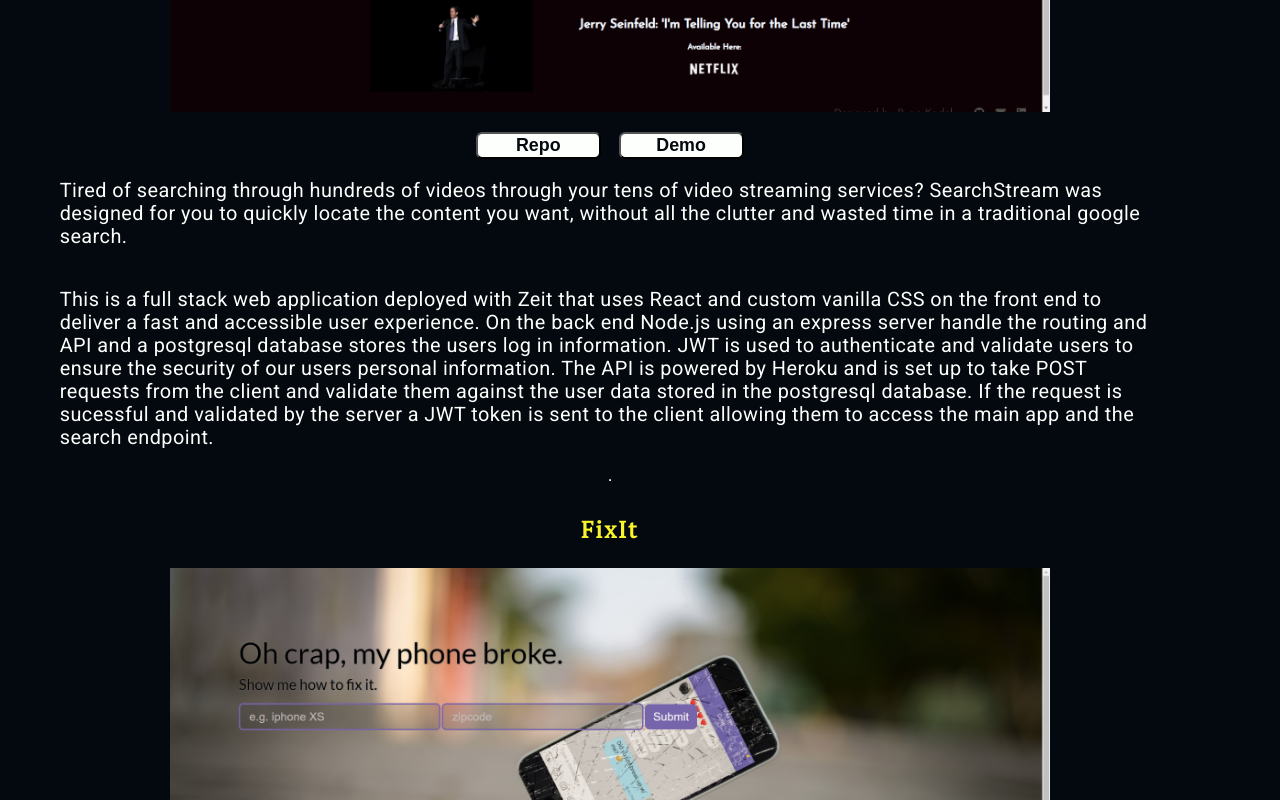
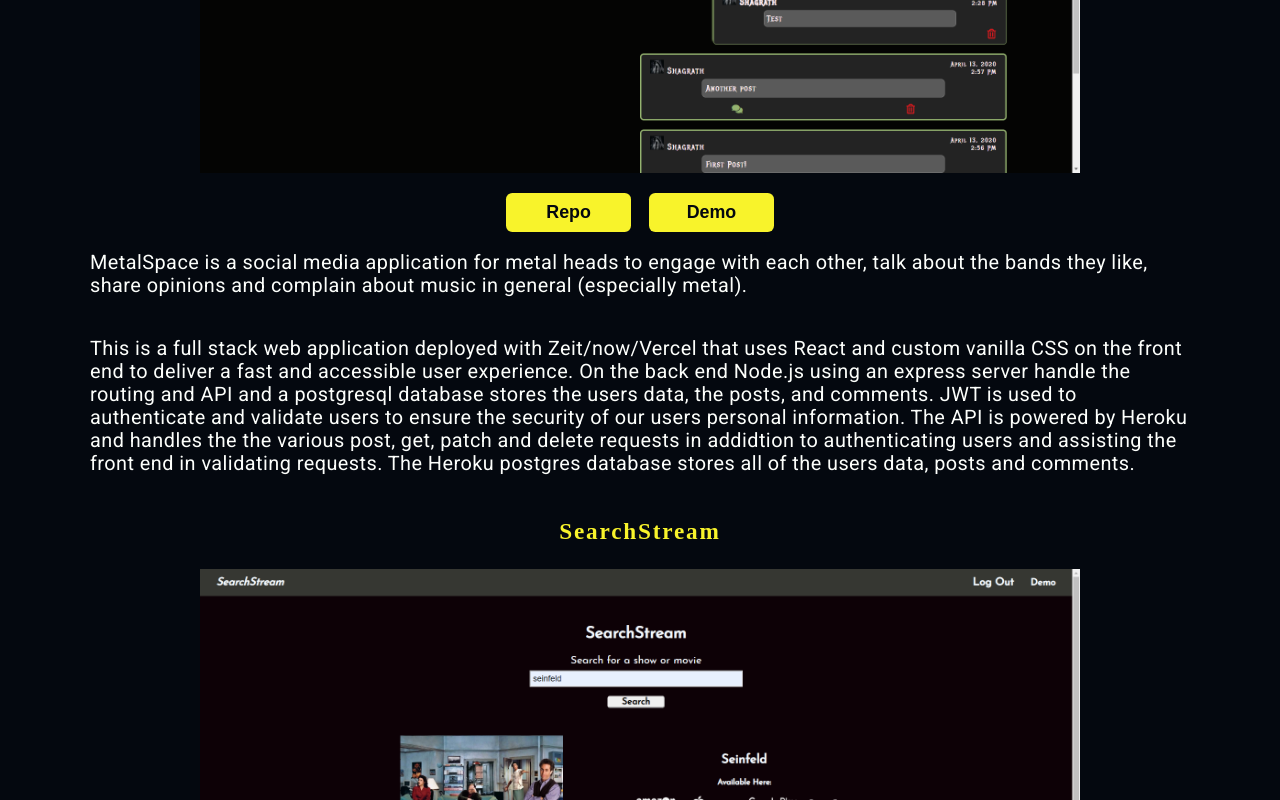
Before and after one commit to r-kadel/portfolio-v2, a React (Create React App) app: page /projects in a window 1280 px wide. Shown: the part 520-1320 px from the top of the page. Built offline with nearby package versions, Linux system fonts and the light colour scheme.

Commit message:
updated projects

```diff
--- a/public/index.html
+++ b/public/index.html
@@ -2,14 +2,21 @@
 <html lang="en">
   <head>
     <meta charset="utf-8" />
-    <script src="https://kit.fontawesome.com/3b218686fb.js" crossorigin="anonymous"></script>
+    <script
+      src="https://kit.fontawesome.com/3b218686fb.js"
+      crossorigin="anonymous"
+    ></script>
     <meta name="viewport" content="width=device-width, initial-scale=1" />
     <meta name="theme-color" content="#000000" />
-    <link rel="apple-touch-icon" sizes="180x180" href="/apple-touch-icon.png">
-    <link rel="icon" type="image/png" sizes="32x32" href="/favicon-32x32.png">
-    <link rel="icon" type="image/png" sizes="16x16" href="/favicon-16x16.png">
+    <meta name="description" content="Ryan Kadel - Full Stack Developer" />
+    <link rel="apple-touch-icon" sizes="180x180" href="/apple-touch-icon.png" />
+    <link rel="icon" type="image/png" sizes="32x32" href="/favicon-32x32.png" />
+    <link rel="icon" type="image/png" sizes="16x16" href="/favicon-16x16.png" />
     <link rel="manifest" href="%PUBLIC_URL%/manifest.json" />
-    <link href="https://fonts.googleapis.com/css?family=PT+Serif|Roboto&display=swap" rel="stylesheet">
+    <link
+      href="https://fonts.googleapis.com/css2?family=Roboto&display=swap"
+      rel="stylesheet"
+    />
     <title>Ryan Kadel - Web Developer</title>
   </head>
   <body>
--- a/src/Components/App/App.js
+++ b/src/Components/App/App.js
@@ -11,7 +11,6 @@
   return (
     <div className="app">
       <Header />
-
       <Switch>
         <Route exact path="/">
           <Landing />
--- a/src/Components/Header/Header.css
+++ b/src/Components/Header/Header.css
@@ -1,6 +1,6 @@
 .navbar {
-  position: fixed;
-  top:0;
+  /* position: fixed; */
+  /* top:0; */
   margin-top: 0;
   height: 3.25em;
   width: 100%;
@@ -16,9 +16,16 @@
 
 .nav-li {
   display: inline;
-  padding-right: 2em;
+  padding-right: .8em;
 }
 
 .nav-li > a:hover {
-  color: #F71735;;
+  color: #F71735;
+  border-bottom: 1px solid #F71735;
 }
+
+@media screen and (min-width: 400px) {
+  .nav-li {
+    padding-right: 2em;
+  }
+}
--- a/src/Components/Header/Header.js
+++ b/src/Components/Header/Header.js
@@ -1,10 +1,9 @@
 import React from 'react';
-import './Header.css'
+import './Header.css';
 import { Link } from 'react-router-dom';
 
 function Header() {
   return (
-    <div>
     <nav className="navbar">
       <span className="burger"></span>
       <ul className="nav-ul">
@@ -22,7 +21,6 @@
         </li>
       </ul>
     </nav>
-    </div>
   );
 }
 
--- a/src/Pages/About/About.css
+++ b/src/Pages/About/About.css
@@ -4,6 +4,8 @@
   align-items: center;
   justify-content: center;
   padding: 3em;
+  max-width: 1100px;
+  margin: 0 auto;
 }
 
 .tech-list {
--- a/src/Pages/Contact/Contact.css
+++ b/src/Pages/Contact/Contact.css
@@ -5,6 +5,8 @@
   justify-content: center;
   padding: 3em;
   height: 100%;
+  max-width: 1100px;
+  margin: 0 auto;
 }
 
 .contact-ul {
--- a/src/Pages/Landing/Landing.css
+++ b/src/Pages/Landing/Landing.css
@@ -4,14 +4,17 @@
   align-items: center;
   justify-content: center;
   padding: 3em;
+  max-width: 1100px;
+  margin: 0 auto;
 }
 
 .selfie {
-  max-width: 80%;
+  max-width: 300px;
   max-height: 200px;
 }
 
 .landing-ul {
+  margin-top: 2em;
   padding-left: 0;
   list-style-type: none;
   display: flex;
@@ -27,7 +30,7 @@
 
 @media screen and (min-width: 500px) {
   .selfie {
-    max-width: 80%;
+    max-width: 300px;
     max-height: 300px;
   }
 }
--- a/src/Pages/Projects/Projects.css
+++ b/src/Pages/Projects/Projects.css
@@ -5,6 +5,7 @@
   justify-content: center;
   padding: 3em;
   max-width: 1100px;
+  margin: 0 auto;
 }
 
 .project-pic {
@@ -23,15 +24,17 @@
 }
 
 .project-btn {
-  background-color: #FDFFFC;
+  background-color: #F8F32B;
   width: 100px;
   font-size: 1rem;
+  border: none;
   border-radius: .35em;
   font-weight: bold;
+  padding: .5em;
 }
 
 .project-btn:hover {
-  background-color: #F71735;
+  opacity: .5;
 }
 
 .project-btn + .project-btn{
--- a/src/Pages/Projects/Projects.js
+++ b/src/Pages/Projects/Projects.js
@@ -3,11 +3,54 @@
 import quizpic from '../../assets/quizpic.png';
 import searchstream from '../../assets/searchstream_search.png';
 import fixit from '../../assets/Fixit.png';
+import metalspace from '../../assets/home.png';
 
 function Projects() {
   return (
     <main className="content">
       <div className="projects-box">
+        <section className="project-container">
+          <h3>MetalSpace</h3>
+          <img className="project-pic" src={metalspace} alt="metalspace home" />
+          <div className="button-box">
+            <button className="project-btn">
+              <a
+                className="project-btn-link"
+                href="https://github.com/r-kadel/metalspace"
+                target="_blank"
+                rel="noopener noreferrer">
+                Repo
+              </a>
+            </button>
+            <button className="project-btn">
+              <a
+                className="project-btn-link"
+                href="https://metalspace.now.sh/"
+                target="_blank"
+                rel="noopener noreferrer">
+                Demo
+              </a>
+            </button>
+          </div>
+          <p>
+            MetalSpace is a social media application for metal heads to engage
+            with each other, talk about the bands they like, share opinions and
+            complain about music in general (especially metal).
+          </p>
+          <p>
+            This is a full stack web application deployed with Zeit/now/Vercel that uses
+            React and custom vanilla CSS on the front end to deliver a fast and
+            accessible user experience. On the back end Node.js using an express
+            server handle the routing and API and a postgresql database stores
+            the users data, the posts, and comments. JWT is used to authenticate
+            and validate users to ensure the security of our users personal
+            information. The API is powered by Heroku and handles the the
+            various post, get, patch and delete requests in addidtion to
+            authenticating users and assisting the front end in validating
+            requests. The Heroku postgres database stores all of the users data,
+            posts and comments.
+          </p>
+        </section>
         <section className="project-container">
           <h3>SearchStream</h3>
           <img
@@ -28,7 +71,7 @@
             <button className="project-btn">
               <a
                 className="project-btn-link"
-                href="https://searchstream.r-kadel.now.sh/"
+                href="https://searchstream.now.sh/"
                 target="_blank"
                 rel="noopener noreferrer">
                 Demo
```
Also changed, not shown: src/Components/App/App.css (line endings or trailing spaces), src/assets/home.png (added), src/index.css (line endings or trailing spaces). Lines whose indentation alone changed are shown as unchanged.
